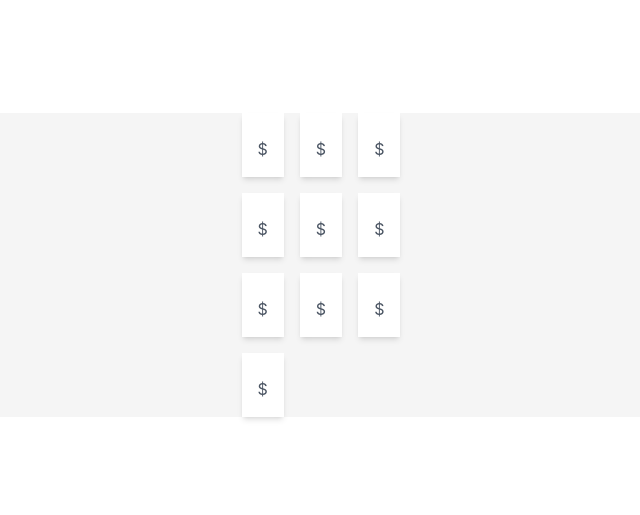
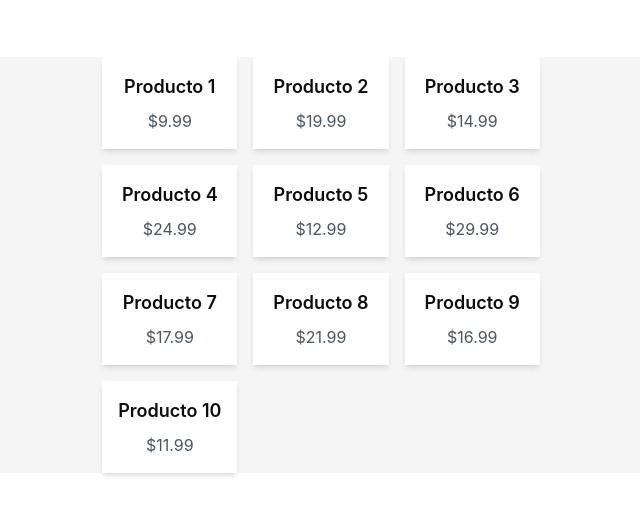
Before and after one commit to MicaCblls/pruebadeploy, a React (Vite) app: page / in a window 1280 px wide. Shown: the part 135-650 px from the top of the page, without its empty margins (319-959 px from the left). Built offline with nearby package versions, Linux system fonts and the light colour scheme; the HTML template or start-up script is replaced by a standard one.

Commit message:
fix card

```diff
--- a/src/ProductCard.jsx
+++ b/src/ProductCard.jsx
@@ -1,8 +1,7 @@
 /* eslint-disable react/prop-types */
 
-
 // eslint-disable-next-line react/prop-types
-const ProductCard = ({products}) => {
+const ProductCard = ({ products }) => {
   // eslint-disable-next-line no-unused-vars
 
   // eslint-disable-next-line react/prop-types
@@ -12,11 +11,10 @@
 
   return (
     <div className="grid grid-cols-1 md:grid-cols-3 gap-4">
-
       {products?.map((product, index) => (
         <div className="bg-white p-4 shadow-md text-header" key={index}>
-          <h3 className="text-lg font-semibold mb-2">{product.descripcion}</h3>
-          <p className="text-gray-600">${product.precio}</p>
+          <h3 className="text-lg font-semibold mb-2">{product.description}</h3>
+          <p className="text-gray-600">${product.price}</p>
         </div>
       ))}
     </div>
```
